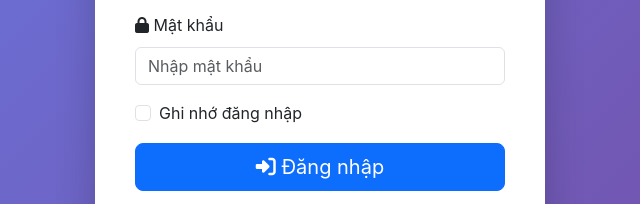
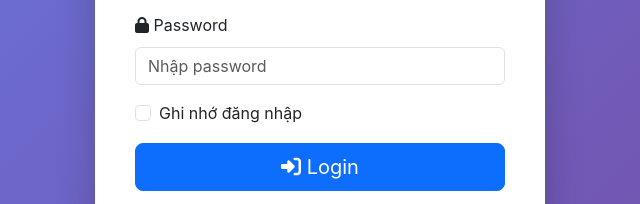
Before and after one commit to HoangDuy310105/WebTracNghiem, a website: page frontend/pages/login.html in a window 1280 px wide. Shown: the part 424-628 px from the top of the page, 320-960 px from the left. Drawn offline with nearby package versions, Linux system fonts and the light colour scheme.

Commit message:
update password and add btnlogin

```diff
--- a/frontend/pages/login.html
+++ b/frontend/pages/login.html
@@ -4,14 +4,20 @@
     <meta charset="UTF-8">
     <meta name="viewport" content="width=device-width, initial-scale=1.0">
     <title>Đăng Nhập - Thi Trắc Nghiệm</title>
+
     <link href="https://cdn.jsdelivr.net/npm/bootstrap@5.3.0/dist/css/bootstrap.min.css" rel="stylesheet">
+
     <link rel="stylesheet" href="https://cdnjs.cloudflare.com/ajax/libs/font-awesome/6.4.0/css/all.min.css">
+
     <link rel="stylesheet" href="../css/style.css">
 </head>
+
 <body>
+
 <div class="auth-container">
     <div class="container">
         <div class="auth-card">
+
             <div class="text-center mb-4">
                 <i class="fas fa-graduation-cap fa-3x text-primary mb-3"></i>
                 <h2 class="fw-bold">Đăng Nhập</h2>
@@ -19,56 +25,99 @@
             </div>
 
             <form id="loginForm">
+
+
                 <div class="mb-3">
                     <label for="txtUserName" class="form-label">
                         <i class="fas fa-user"></i> UserName
                     </label>
-                        <input type="text" class="form-control" id="txtUserName" placeholder="Nhập username" required>
+                    <input type="text"
+                           class="form-control"
+                           id="txtUserName"
+                           placeholder="Nhập username"
+                           required>
                 </div>
+
 
                 <div class="mb-3">
                     <label for="email" class="form-label">
                         <i class="fas fa-envelope"></i> Email
                     </label>
-                        <input type="email" class="form-control" id="email" placeholder="Nhập email" required>
+                    <input type="email"
+                           class="form-control"
+                           id="email"
+                           placeholder="Nhập email"
+                           required>
                 </div>
 
+
                 <div class="mb-3">
-                        <label for="txtmatkhau" class="form-label">
-                            <i class="fas fa-lock"></i> Mật khẩu
+                    <label for="txtpassword" class="form-label">
+                        <i class="fas fa-lock"></i> Password
                     </label>
-                        <input type="password" class="form-control" id="txtmatkhau" placeholder="Nhập mật khẩu" required>
+                    <input type="password"
+                           class="form-control"
+                           id="txtpassword"
+                           placeholder="Nhập password"
+                           required>
                 </div>
 
 
                 <div class="mb-3 form-check">
-                        <input type="checkbox" class="form-check-input" id="remember">
-                        <label class="form-check-label" for="remember">Ghi nhớ đăng nhập</label>
+                    <input type="checkbox"
+                           class="form-check-input"
+                           id="remember">
+
+                    <label class="form-check-label" for="remember">
+                        Ghi nhớ đăng nhập
+                    </label>
                 </div>
 
+
                 <div class="d-grid mb-3">
-                        <button type="submit" class="btn btn-primary btn-lg">
-                            <i class="fas fa-sign-in-alt"></i> Đăng nhập
+                    <button type="submit"
+                            id="btnlogin"
+                            class="btn btn-primary btn-lg">
+
+                        <i class="fas fa-sign-in-alt"></i>
+                        Login
                     </button>
                 </div>
 
                 <div class="text-center">
-                        <p class="mb-0">Chưa có tài khoản?
-                            <a href="register.html" class="text-decoration-none fw-bold">Đăng ký ngay</a>
+
+                    <p class="mb-0">
+                        Chưa có tài khoản?
+
+                        <a href="register.html"
+                           class="text-decoration-none fw-bold">
+
+                            Đăng ký ngay
+                        </a>
                     </p>
-                        <a href="../index.html" class="text-muted small">
-                            <i class="fas fa-arrow-left"></i> Về trang chủ
+
+                    <a href="../index.html"
+                       class="text-muted small">
+
+                        <i class="fas fa-arrow-left"></i>
+                        Về trang chủ
                     </a>
+
                 </div>
+
             </form>
 
             <!-- Alert placeholder -->
             <div id="alertPlaceholder" class="mt-3"></div>
+
         </div>
     </div>
 </div>
 
+
 <script src="https://cdn.jsdelivr.net/npm/bootstrap@5.3.0/dist/js/bootstrap.bundle.min.js"></script>
+
 <script src="../js/auth.js"></script>
+
 </body>
 </html>
```
Lines whose indentation alone changed are shown as unchanged.
